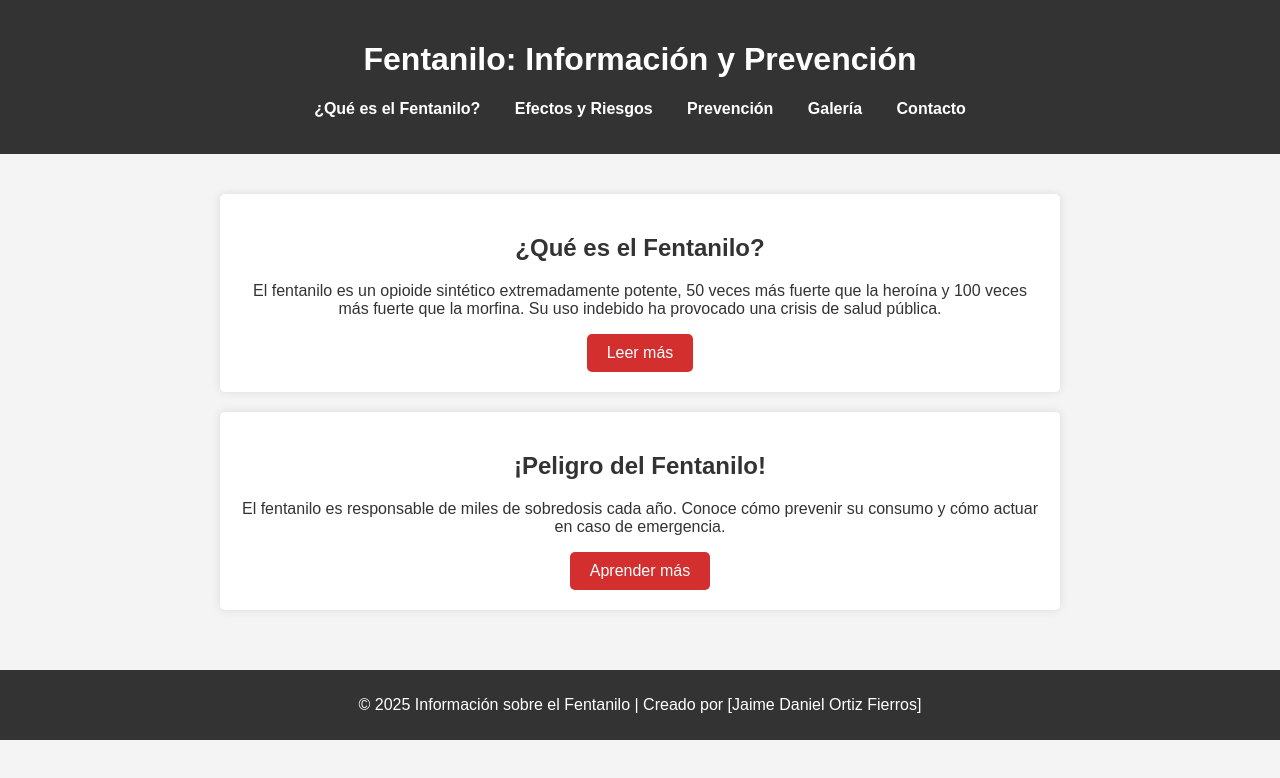
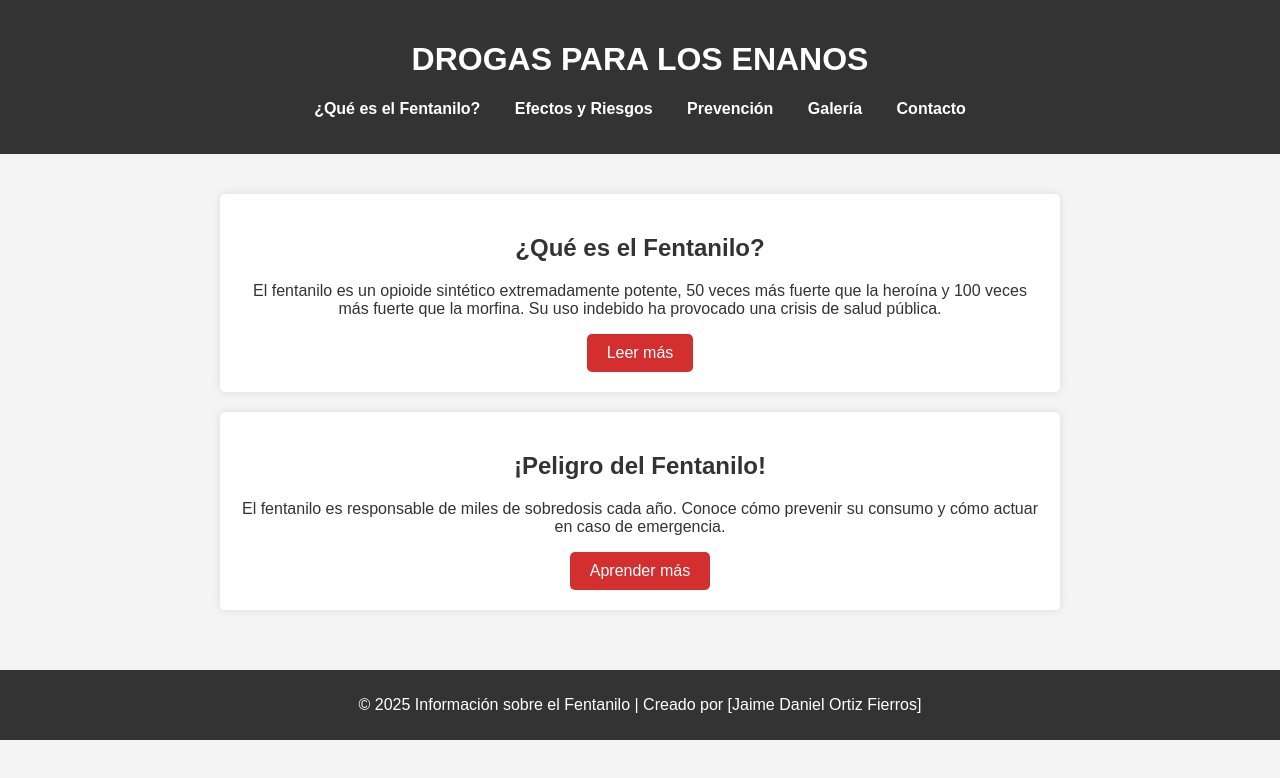
Before and after one commit to Felipe859/Felipe859.github.io, a plain HTML site: page index.html in a window 1280 px wide. Drawn offline with Linux system fonts and the light colour scheme.

Commit message:
Update index.html

```diff
--- a/index.html
+++ b/index.html
@@ -8,7 +8,7 @@
 </head>
 <body>
     <header>
-        <h1>Fentanilo: Información y Prevención</h1>
+        <h1>DROGAS PARA LOS ENANOS</h1>
         <nav>
             <ul>
                 <li><a href="informacion.html">¿Qué es el Fentanilo?</a></li>
```
